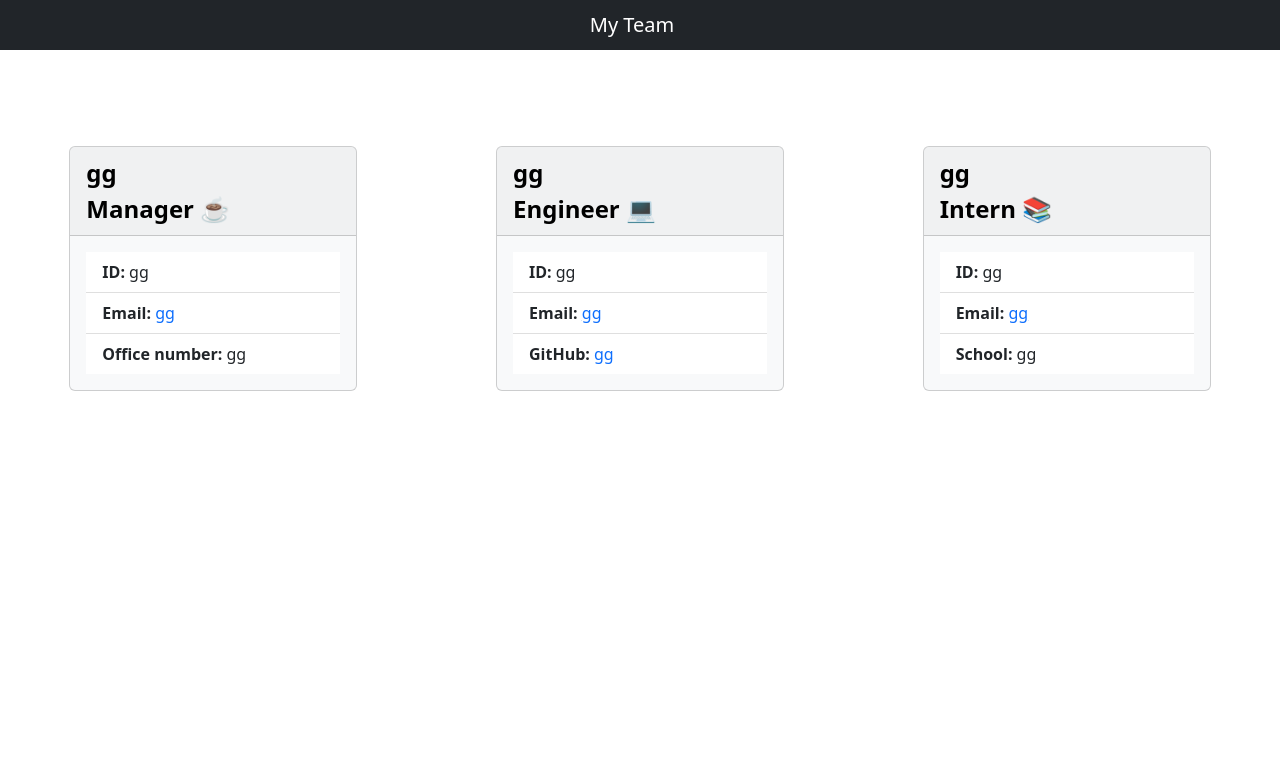
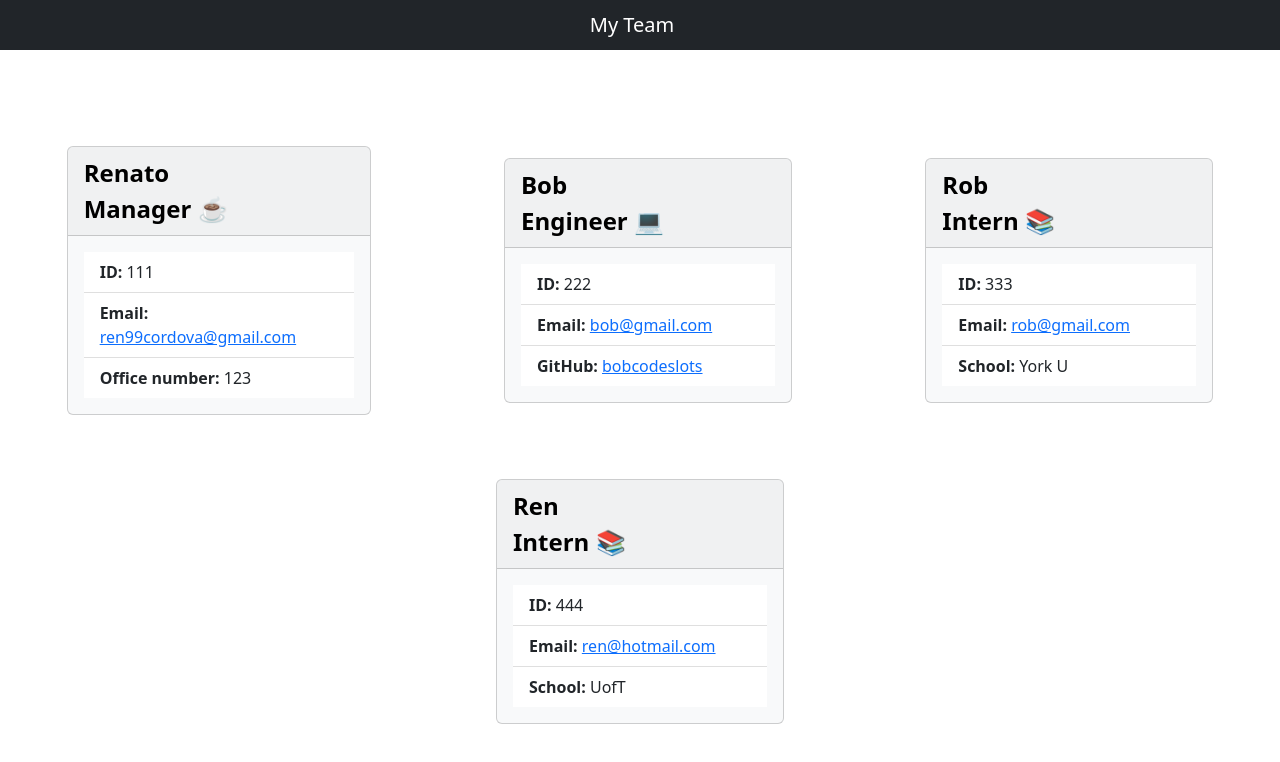
Before and after one commit to renfunny/Team-Profile-Generator, a website: page dist/index.html in a window 1280 px wide. Drawn offline with nearby package versions, Linux system fonts and the light colour scheme.

Commit message:
README.md has been created, project has been finalized!

```diff
--- a/dist/index.html
+++ b/dist/index.html
@@ -30,15 +30,15 @@
         >
           <div class="card-header" style="font-size: 1.5rem;">
           <strong>
-            gg <br />
+            Renato <br />
             Manager ☕
             </strong>
           </div>
           <div class="card-body">
             <ul class="list-group list-group-flush">
-              <li class="list-group-item"><strong>ID:</strong> gg</li>
-              <li class="list-group-item"><strong>Email:</strong> <a href="mailto:gg">gg</a></li>
-              <li class="list-group-item"><strong>Office number:</strong> gg</li>
+              <li class="list-group-item"><strong>ID:</strong> 111</li>
+              <li class="list-group-item"><strong>Email:</strong> <a href="mailto:ren99cordova@gmail.com">ren99cordova@gmail.com</a></li>
+              <li class="list-group-item"><strong>Office number:</strong> 123</li>
             </ul>
           </div>
         </div>
@@ -49,15 +49,15 @@
   >
     <div class="card-header" style="font-size: 1.5rem;">
     <strong>
-      gg <br />
+      Bob <br />
       Engineer 💻
       </strong>
     </div>
     <div class="card-body">
       <ul class="list-group list-group-flush">
-        <li class="list-group-item"><strong>ID:</strong> gg</li>
-        <li class="list-group-item"><strong>Email:</strong> <a href="mailto:gg">gg</a></li>
-        <li class="list-group-item"><strong>GitHub:</strong> <a href="https://github.com/gg">gg</a></li>
+        <li class="list-group-item"><strong>ID:</strong> 222</li>
+        <li class="list-group-item"><strong>Email:</strong> <a href="mailto:bob@gmail.com">bob@gmail.com</a></li>
+        <li class="list-group-item"><strong>GitHub:</strong> <a href="https://github.com/bobcodeslots">bobcodeslots</a></li>
       </ul>
     </div>
   </div>
@@ -67,15 +67,34 @@
   >
     <div class="card-header" style="font-size: 1.5rem;">
     <strong>
-      gg <br />
+      Rob <br />
       Intern 📚
       </strong>
     </div>
     <div class="card-body">
       <ul class="list-group list-group-flush">
-        <li class="list-group-item"><strong>ID:</strong> gg</li>
-        <li class="list-group-item"><strong>Email:</strong> <a href="mailto:gg">gg</a></li>
-        <li class="list-group-item"><strong>School:</strong> gg</li>
+        <li class="list-group-item"><strong>ID:</strong> 333</li>
+        <li class="list-group-item"><strong>Email:</strong> <a href="mailto:rob@gmail.com">rob@gmail.com</a></li>
+        <li class="list-group-item"><strong>School:</strong> York U</li>
+      </ul>
+    </div>
+  </div>
+
+    <div
+    class="card text-bg-light mb-3"
+    style="min-width: 18rem; margin: 3rem"
+  >
+    <div class="card-header" style="font-size: 1.5rem;">
+    <strong>
+      Ren <br />
+      Intern 📚
+      </strong>
+    </div>
+    <div class="card-body">
+      <ul class="list-group list-group-flush">
+        <li class="list-group-item"><strong>ID:</strong> 444</li>
+        <li class="list-group-item"><strong>Email:</strong> <a href="mailto:ren@hotmail.com">ren@hotmail.com</a></li>
+        <li class="list-group-item"><strong>School:</strong> UofT</li>
       </ul>
     </div>
   </div>
```
Also changed, not shown: README.md (added), src/Screenshot 2022-11-15 165149.png (added).
